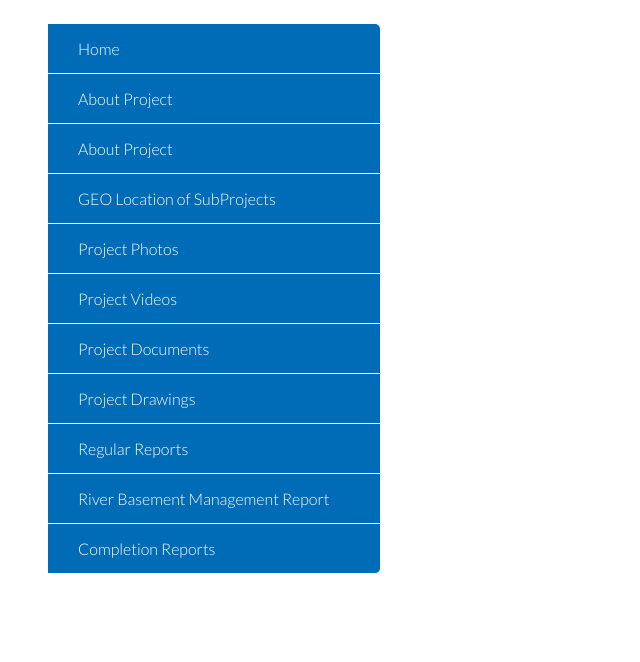
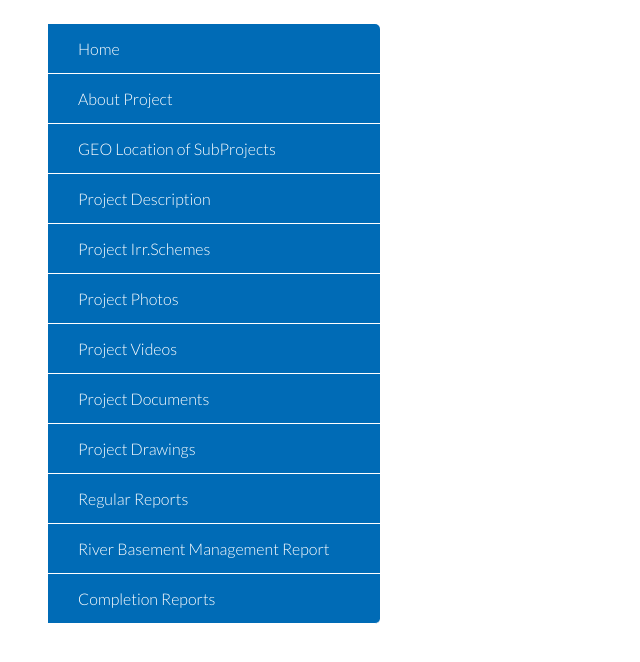
Before and after one commit to Rustan-ISAKOV/AVP-MIS--LeftVertMainMenu, a plain HTML site: page index.html in a window 1280 px wide. Shown: the whole page, without its empty margins (0-640 px from the left). Drawn offline with Linux system fonts and the light colour scheme.

Commit message:
Update index.html

```diff
--- a/index.html
+++ b/index.html
@@ -8,8 +8,9 @@
 		<ul id="main-menu">
 			<li><a href="#" target="_blank"><i class="fa fa-home"></i>Home</a></li>
       <li><a href="#" target="_blank"><i class="fa fa-home"></i>About Project</a></li>
-      <li><a href="#" target="_blank"><i class="fa fa-home"></i>About Project</a></li>
       <li><a href="#" target="_blank"><i class="fa fa-home"></i>GEO Location of SubProjects</a></li>
+      <li><a href="#" target="_blank"><i class="fa fa-home"></i>Project Description</a></li>
+      <li><a href="#" target="_blank"><i class="fa fa-home"></i>Project Irr.Schemes</a></li>
       <li><a href="#" target="_blank"><i class="fa fa-home"></i>Project Photos</a></li>
       <li><a href="#" target="_blank"><i class="fa fa-home"></i>Project Videos</a></li>
 			<!-- <li><a href="#" target="_blank"><i class="fa fa-list-alt"></i>Project Documents</a></li> -->
```
